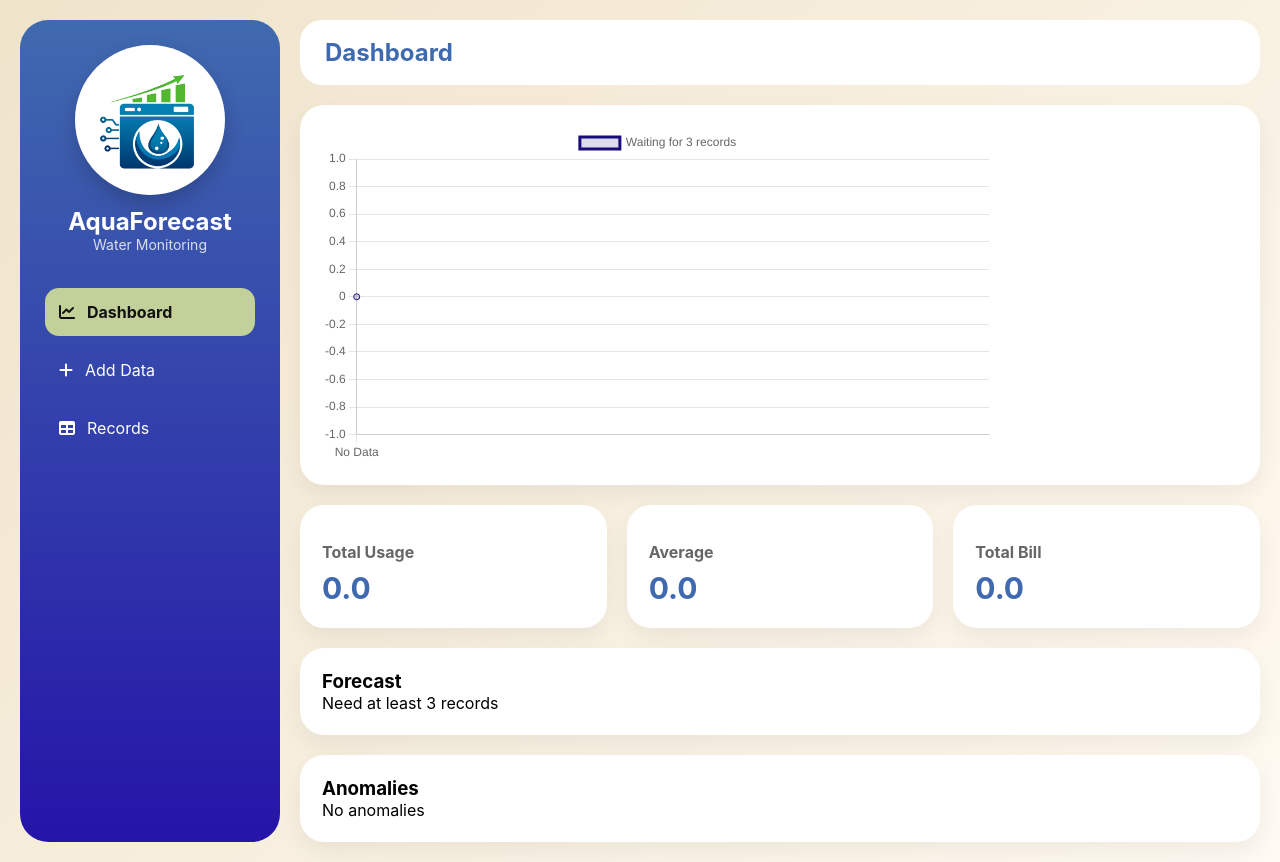
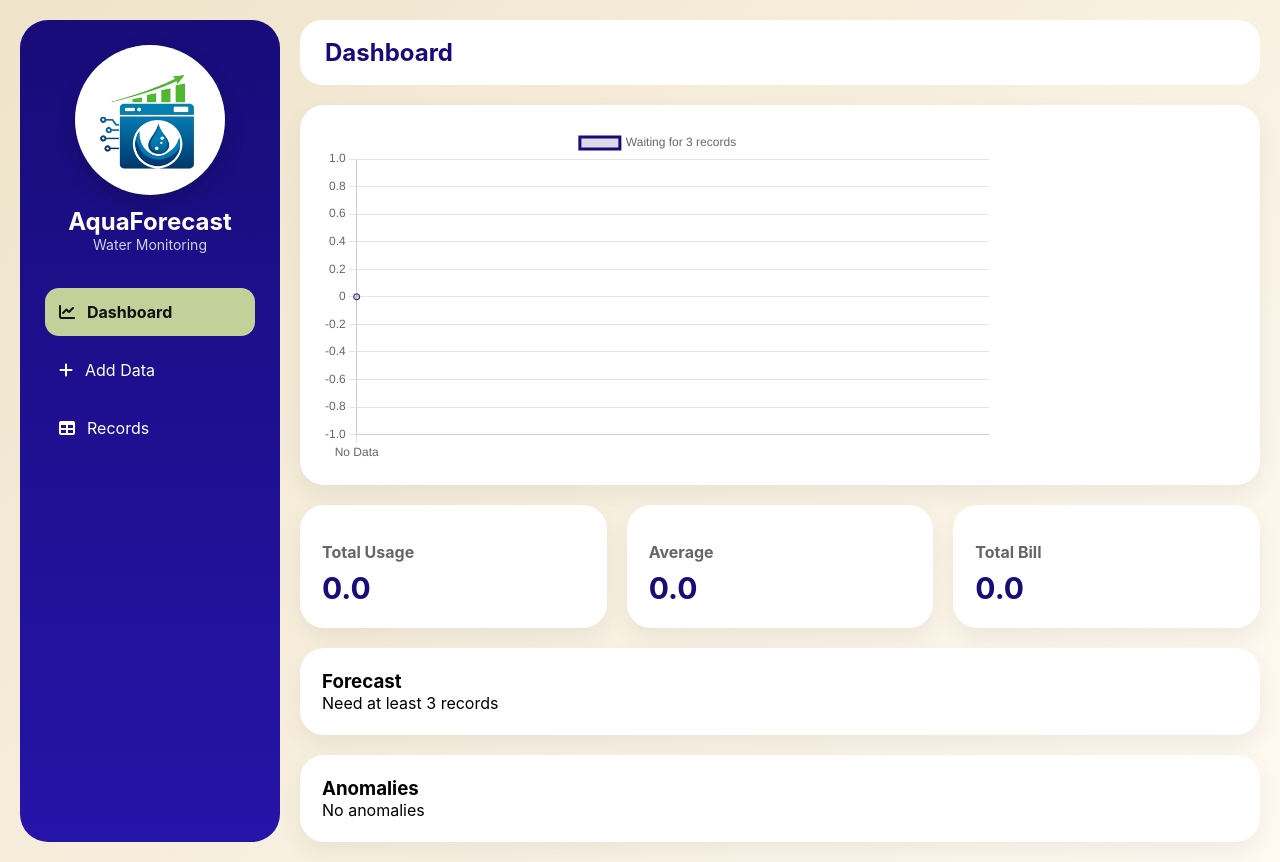
Before and after one commit to DoctaSTEPHEN/SoftDes, a Flask app: page / in a window 1280 px wide. Run offline with Flask 3, Linux system fonts and the light colour scheme; data that the repository does not hold is empty.

Commit message:
Refactor CSS variables and layout styles
Updated CSS variables and styles for the application.

```diff
--- a/static/style.css
+++ b/static/style.css
@@ -1,5 +1,5 @@
 :root{
-    --primary:#406AAF;
+    --primary:#170C79;
     --cream:#EFE3CA;
     --blue:#56B6C6;
     --cyan:#8ACBD0;
```
